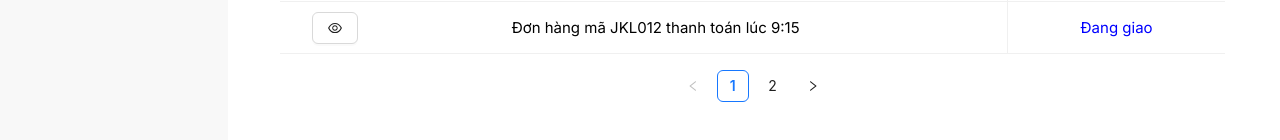
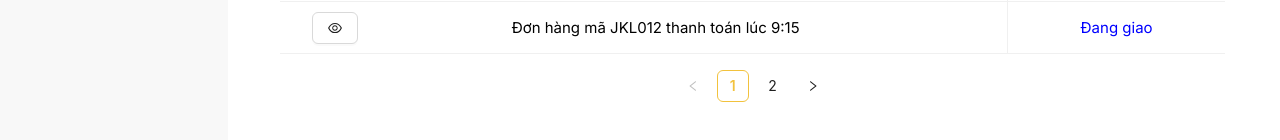
Before and after one commit to LanNgoc2110/Hopeful_Tail_Trust_FE, a React (Vite) app: page /user/order-history-list in a window 1280 px wide. Shown: the part 516-656 px from the top of the page. Built offline with nearby package versions, Linux system fonts and the light colour scheme.

Commit message:
test css pagination button

```diff
--- a/src/components/User/OrderHistory/OrderHistoryList.css
+++ b/src/components/User/OrderHistory/OrderHistoryList.css
@@ -57,10 +57,18 @@
 }
 
 /* chỉnh màu nút phân trang */
-.order_history-container :where(.css-dev-only-do-not-override-11lehqq).ant-pagination .ant-pagination-item-active a {
+/* .order_history-container :where(.css-dev-only-do-not-override-11lehqq).ant-pagination .ant-pagination-item-active a {
     color: #f2c23d !important;
 }
 
 .order_history-container :where(.css-dev-only-do-not-override-11lehqq).ant-pagination .ant-pagination-item-active {
     border-color: #f2c23d !important;
+} */
+
+.order_history-container .ant-pagination-item-active a {
+    color: #f2c23d !important;
 }
+
+.order_history-container .ant-pagination-item-active {
+    border-color: #f2c23d !important;
+}
```
